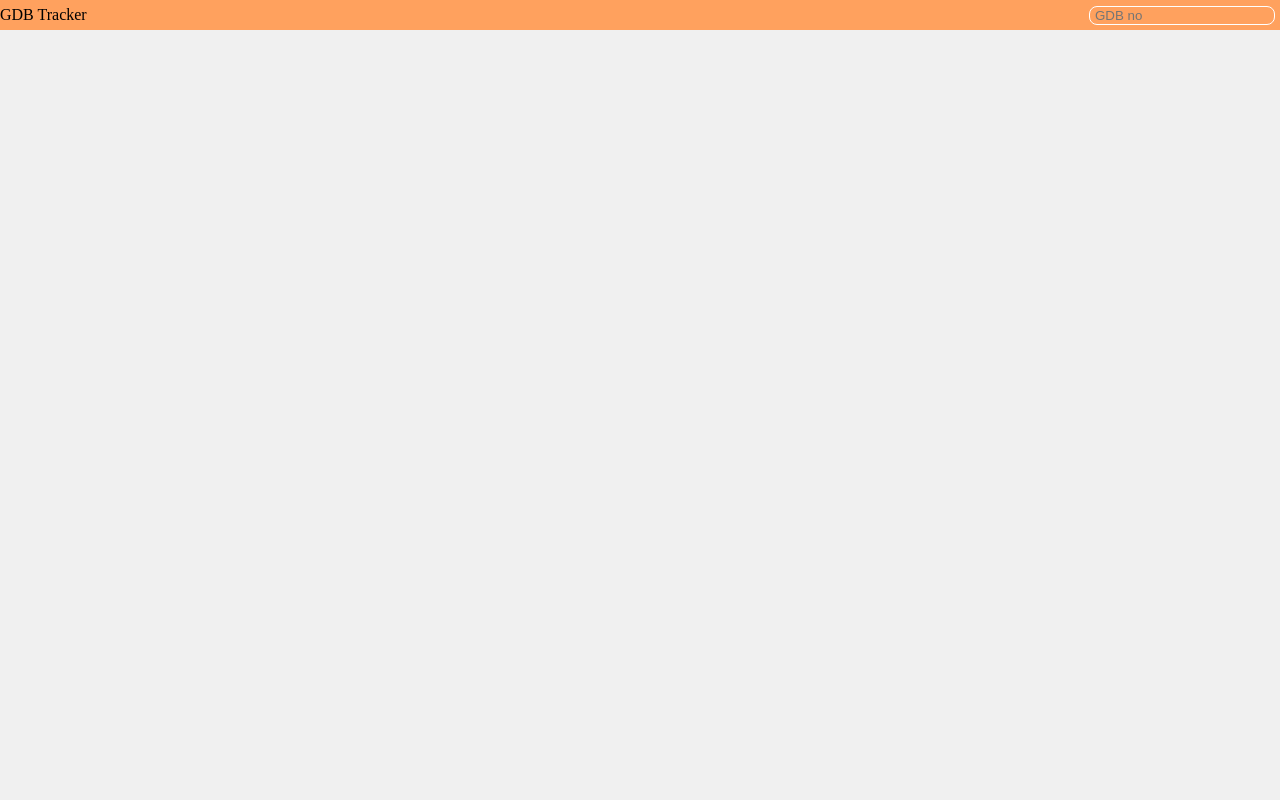
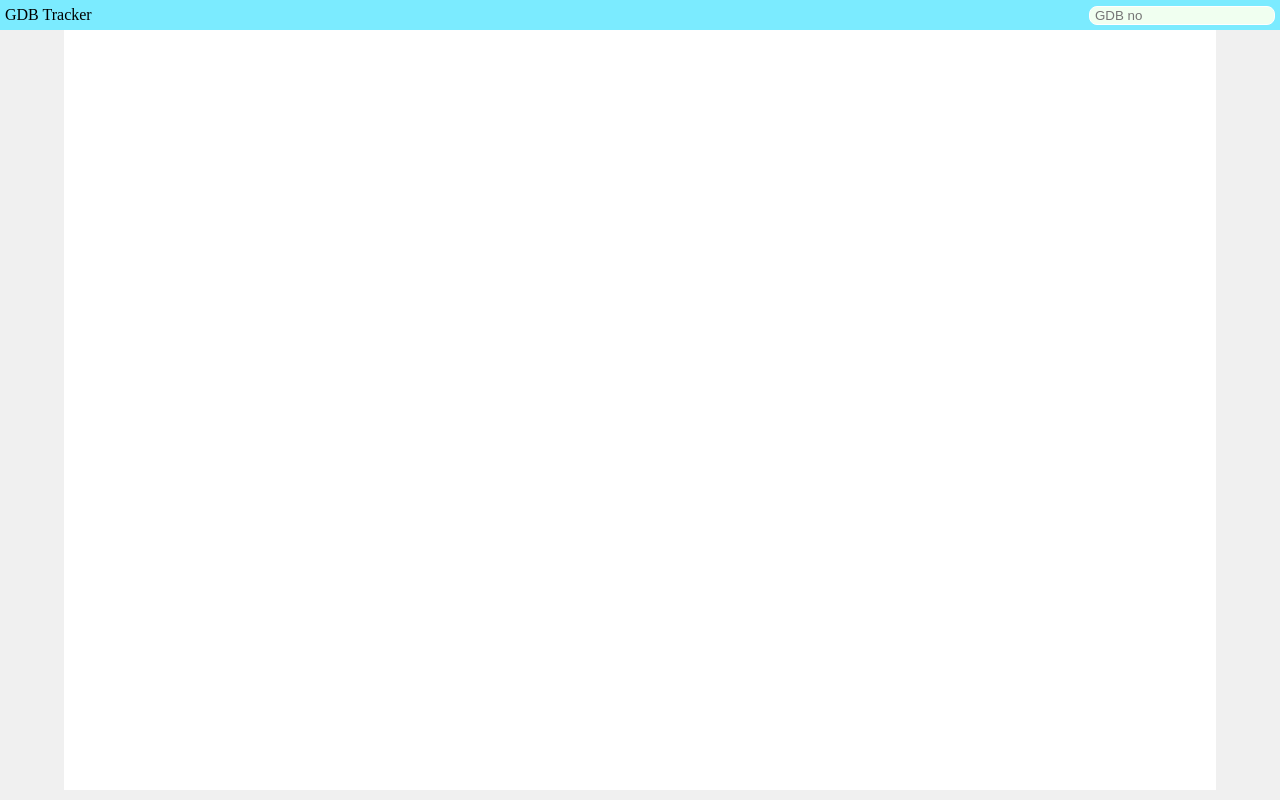
Before and after one commit to nothingpt/gdbServer, a React app in the folder Client/: page / in a window 1280 px wide. Built offline with nearby package versions, Linux system fonts and the light colour scheme.

Commit message:
grid styling

```diff
--- a/Client/src/css/style.css
+++ b/Client/src/css/style.css
@@ -11,18 +11,18 @@ body {
 
 .container {
   display: grid;
-  grid-gap: 5px;
   grid-template-rows: 30px 1fr;
 }
 
 .header {
   display: grid;
   grid-template-columns: auto 1fr auto;
-  background-color: #ffa15e;
+  background-color: #7bebff;
   align-content: center;
 }
 
 .logo {
+  padding-left: 5px;
 }
 
 .header-main {
@@ -36,10 +36,10 @@ body {
 
 .search input {
   border-radius: 5px;
-  color: #FFF;
+  color: rgb(134, 134, 134);
   border: 1px solid #FFF;
   border-radius: 8px;
-  background: transparent;
+  background: honeydew;
   -webkit-appearance: none;
   -moz-appearance: none;
   -ms-appearance: none;
@@ -56,10 +56,14 @@ body {
   background-color: #eee;
   display: inline-block;
   padding: 10px;
-
-
-
 }
 
 .main {
+  background-color: #FFF;
+  min-height: 95vh;
+  max-height: 95vh;
+  min-width: 90vw;
+  max-width: 90vw;
+  margin: 0 auto;
+  display: grid;
 }
```
